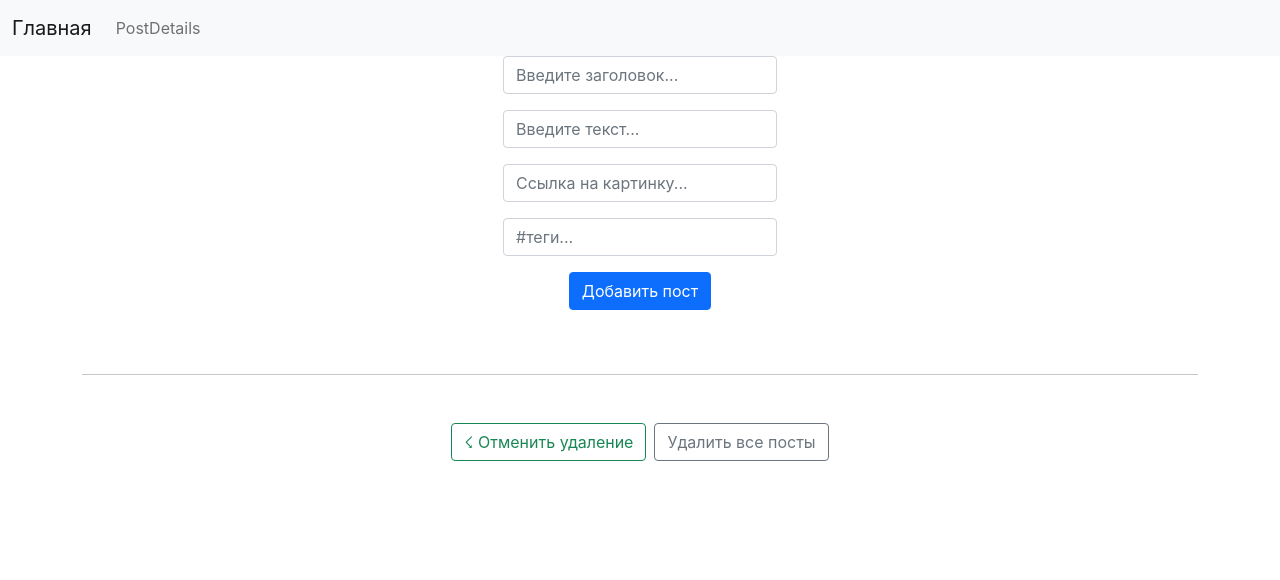
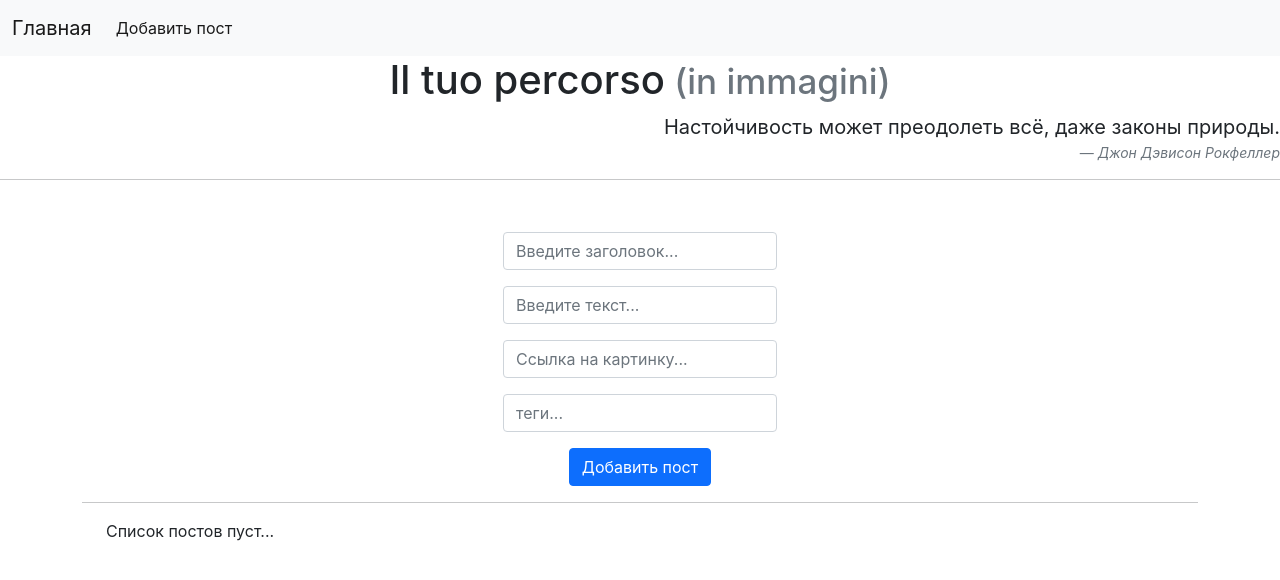
Before and after one commit to soledentro/blog_StudyProjectFin, a React (Create React App) app: page /addpost in a window 1280 px wide. Shown: the top 580 px of the page. Built offline with nearby package versions, Linux system fonts and the light colour scheme.

Commit message:
fix adding detail page

```diff
--- a/package.json
+++ b/package.json
@@ -11,6 +11,7 @@
     "react-dom": "^17.0.2",
     "react-router-dom": "^6.2.2",
     "react-scripts": "5.0.0",
+    "react-tooltip": "^4.2.21",
     "web-vitals": "^2.1.4"
   },
   "scripts": {
--- a/src/App.jsx
+++ b/src/App.jsx
@@ -4,11 +4,11 @@ import {
   Routes,
   Route,
 } from "react-router-dom";
-import Footer from './components/Footer/Footer';
 import Header from './components/Header/Header';
 import Main from './components/Main/Main';
+import PostDetails from './components/Main/PostsList/PostDetails/PostDetails';
+import Form from './components/Main/Form/Form';
 import PostsListProvider from './contexts/PostsListContext';
-import PostDetails from './components/PostDetails/PostDetails';
 
 function App() {
 
@@ -18,12 +18,11 @@ function App() {
       <PostsListProvider>
         <Header />
         <div className="container py-5">
-          <hr />
           <Routes>
             <Route path="/" element={<Main />} />
-            <Route path="/post/:postId" element={<PostDetails />} />
+            <Route path="/post/:id" element={<PostDetails />} />
+            <Route path="addpost" element={<Form />} />
           </Routes>
-          <Footer />
         </div>
       </PostsListProvider>
     </BrowserRouter>
--- a/src/components/Header/Form/Form.jsx
+++ /dev/null
@@ -1,76 +0,0 @@
-import { useContext, useState } from "react";
-import { PostsListContext, } from "../../../contexts/PostsListContext";
-
-const Form = () => {
-
-  const [title, setTitle] = useState("")
-  const [text, setText] = useState("")
-  const [photo, setPhoto] = useState("")
-  const [tegs, setTegs] = useState("")
-  const { createPost } = useContext(PostsListContext)
-
-  const submitHandler = (e) => {
-    e.preventDefault()
-
-    if (text.length <= 1000 && title.trim() && text.trim() && photo.trim() && tegs.trim()) {
-      createPost(title, text, photo, tegs)
-      setTitle("")
-      setText("")
-      setPhoto("")
-      setTegs("")
-    } else {
-      alert("Вы не заполнили какое-то из полей или поле текста превышает 1000 знаков")
-    }
-  }
-
-  return (
-    <form onSubmit={submitHandler} className="d-flex flex-column align-items-center">
-      <div className="mb-3">
-        <input type="text"
-          value={title}
-          onChange={(e) => setTitle(e.target.value)}
-          name="title"
-          className="form-control"
-          id="titlepost"
-          placeholder="Введите заголовок..."
-        />
-      </div>
-      <div className="mb-3">
-        <input type="text"
-          value={text}
-          onChange={(e) => setText(e.target.value)}
-          name="text"
-          className="form-control"
-          id="textpost"
-          placeholder="Введите текст..."
-        />
-      </div>
-      <div className="mb-3">
-        <input type="text"
-          value={photo}
-          onChange={(e) => setPhoto(e.target.value)}
-          name="photo"
-          className="form-control"
-          id="photopost"
-          placeholder="Ссылка на картинку..."
-        />
-      </div>
-      <div className="mb-3">
-        <input type="text"
-          value={tegs}
-          onChange={(e) => setTegs(e.target.value)}
-          name="tegs"
-          className="form-control"
-          id="tegspost"
-          placeholder="#теги..."
-        />
-      </div>
-      <button type="submit"
-        className="btn btn-primary">
-        Добавить пост
-      </button>
-    </form>
-  )
-}
-
-export default Form
--- a/src/components/Header/Header.jsx
+++ b/src/components/Header/Header.jsx
@@ -1,8 +1,6 @@
 import { Link, NavLink } from "react-router-dom";
-import Form from "./Form/Form"
 
-
-const Header = ({ postId }) => {
+const Header = () => {
 
   return (
     <>
@@ -15,13 +13,23 @@ const Header = ({ postId }) => {
           <div className="collapse navbar-collapse" id="navbarNav">
             <ul className="navbar-nav">
               <li className="nav-item">
-                <NavLink className="nav-link" to={`/post/${postId}`}>PostDetails</NavLink>
+                <NavLink className="nav-link" to="addpost">Добавить пост</NavLink>
               </li>
             </ul>
           </div>
         </div>
       </nav>
-      <Form />
+      <h1 className="text-center">
+        Il tuo percorso
+        <small className="text-muted"> (in immagini)</small>
+      </h1>
+      <figure className="text-end">
+        <blockquote className="blockquote">
+          <p>Настойчивость может преодолеть всё, даже законы природы.</p>
+        </blockquote>
+        <figcaption className="blockquote-footer"><cite title="Source Title">Джон Дэвисон Рокфеллер</cite></figcaption>
+      </figure>
+      <hr className="my-1" />
     </>
   )
 }
--- a/src/components/Footer/Footer.jsx
+++ b/src/components/Main/DeletePosts/DeletePosts.jsx
@@ -1,8 +1,8 @@
 import { useContext } from "react";
-import { PostsListContext } from "../../contexts/PostsListContext";
+import { PostsListContext } from "../../../contexts/PostsListContext";
 
 
-const Footer = () => {
+const DeletePosts = () => {
 
   const { clearAllPosts, returnToPrevState } = useContext(PostsListContext)
 
@@ -17,4 +17,4 @@ const Footer = () => {
   )
 }
 
-export default Footer
+export default DeletePosts
--- /dev/null
+++ b/src/components/Main/Form/Form.jsx
@@ -0,0 +1,81 @@
+import { useContext, useState } from "react";
+import { PostsListContext, } from "../../../contexts/PostsListContext";
+import PostsList from "../PostsList/PostsList";
+
+const Form = () => {
+
+  const [title, setTitle] = useState("")
+  const [text, setText] = useState("")
+  const [photo, setPhoto] = useState("")
+  const [tegs, setTegs] = useState("")
+  const { createPost } = useContext(PostsListContext)
+
+  const submitHandler = (e) => {
+    e.preventDefault()
+
+    if (text.length <= 1000 && title.trim() && text.trim() && photo.trim() && tegs.trim()) {
+      createPost(title, text, photo, tegs)
+      setTitle("")
+      setText("")
+      setPhoto("")
+      setTegs("")
+    } else {
+      alert("Вы не заполнили какое-то из полей или поле текста превышает 1000 знаков")
+    }
+  }
+
+  return (
+    <>
+      <form onSubmit={submitHandler} className="d-flex flex-column align-items-center">
+        <div className="mb-3">
+          <input type="text"
+            value={title}
+            onChange={(e) => setTitle(e.target.value)}
+            name="title"
+            className="form-control"
+            id="titlepost"
+            placeholder="Введите заголовок..."
+          />
+        </div>
+        <div className="mb-3">
+          <input type="text"
+            value={text}
+            onChange={(e) => setText(e.target.value)}
+            name="text"
+            className="form-control"
+            id="textpost"
+            placeholder="Введите текст..."
+          />
+        </div>
+        <div className="mb-3">
+          <input type="text"
+            value={photo}
+            onChange={(e) => setPhoto(e.target.value)}
+            name="photo"
+            className="form-control"
+            id="photopost"
+            placeholder="Ссылка на картинку..."
+          />
+        </div>
+        <div className="mb-3">
+          <input type="text"
+            value={tegs}
+            onChange={(e) => setTegs(e.target.value)}
+            name="tegs"
+            className="form-control"
+            id="tegspost"
+            placeholder="теги..."
+          />
+        </div>
+        <button type="submit"
+          className="btn btn-primary">
+          Добавить пост
+        </button>
+      </form>
+      <hr />
+      <PostsList />
+    </>
+  )
+}
+
+export default Form
--- a/src/components/Main/Main.jsx
+++ b/src/components/Main/Main.jsx
@@ -1,9 +1,16 @@
+import DeletePosts from "./DeletePosts/DeletePosts";
 import PostsList from "./PostsList/PostsList";
 
 const Main = () => {
 
 
-  return <PostsList />
+  return (
+    <>
+      <PostsList />
+      <DeletePosts />
+    </>
+
+  )
 }
 
 
--- /dev/null
+++ b/src/components/Main/PostsList/PostDetails/PostDetails.jsx
@@ -0,0 +1,47 @@
+import { useContext } from "react"
+import { useNavigate, useParams } from "react-router-dom"
+import ReactTooltip from "react-tooltip"
+import { PostsListContext } from "../../../../contexts/PostsListContext"
+
+
+
+const PostDetails = ({ deleteHandler }) => {
+
+    const { posts } = useContext(PostsListContext)
+    const { id } = useParams()
+    const navigate = useNavigate()
+
+    const postForClient = posts.find((post) => post.id === +id)
+
+
+
+    return (
+
+        <div className="container d-flex justify-context-center" style={{ width: '24rem' }}>
+            <div className="card d-flex justify-context-center" >
+                <img src={postForClient.photo} className="card-img-top" width="auto" height="auto" alt="..." />
+                <div className="card-body outline-y">
+                    <h5 className="card-title">{postForClient.title}</h5>
+                    <p className="card-text">{postForClient.text}</p>
+                    <p className="card-text text-muted">#{postForClient.tegs}</p>
+                    <div className="d-grid gap-2 d-md-block">
+                        <button data-tip data-for="back" onClick={() => { navigate(-1) }} type="button" className="btn btn-outline-secondary"><svg xmlns="http://www.w3.org/2000/svg" width="16" height="16" fill="currentColor" class="bi bi-arrow-left" viewBox="0 0 16 16">
+                            <path fill-rule="evenodd" d="M15 8a.5.5 0 0 0-.5-.5H2.707l3.147-3.146a.5.5 0 1 0-.708-.708l-4 4a.5.5 0 0 0 0 .708l4 4a.5.5 0 0 0 .708-.708L2.707 8.5H14.5A.5.5 0 0 0 15 8z" />
+                        </svg></button>
+                        <ReactTooltip id="back">
+                            <span>Назад</span>
+                        </ReactTooltip>
+                        <button data-tip data-for="edit" onClick={deleteHandler} type="button" className="btn btn-outline-primary mx-1"><svg xmlns="http://www.w3.org/2000/svg" width="16" height="16" fill="currentColor" class="bi bi-pencil" viewBox="0 0 16 16">
+                            <path d="M12.146.146a.5.5 0 0 1 .708 0l3 3a.5.5 0 0 1 0 .708l-10 10a.5.5 0 0 1-.168.11l-5 2a.5.5 0 0 1-.65-.65l2-5a.5.5 0 0 1 .11-.168l10-10zM11.207 2.5 13.5 4.793 14.793 3.5 12.5 1.207 11.207 2.5zm1.586 3L10.5 3.207 4 9.707V10h.5a.5.5 0 0 1 .5.5v.5h.5a.5.5 0 0 1 .5.5v.5h.293l6.5-6.5zm-9.761 5.175-.106.106-1.528 3.821 3.821-1.528.106-.106A.5.5 0 0 1 5 12.5V12h-.5a.5.5 0 0 1-.5-.5V11h-.5a.5.5 0 0 1-.468-.325z" />
+                        </svg></button>
+                        <ReactTooltip id="edit">
+                            <span>Редактировать</span>
+                        </ReactTooltip>
+                    </div>
+                </div>
+            </div>
+        </div>
+    )
+}
+
+export default PostDetails
--- a/src/components/PostDetails/PostDetails.jsx
+++ /dev/null
@@ -1,28 +0,0 @@
-import { useState } from "react"
-import { NavLink, useParams } from "react-router-dom"
-
-
-const PostDetails = ({ posts, id, title, text, photo, tegs, liked, deleteHandler, likedHandler }) => {
-    const { postId } = useParams()
-    const [post, setPost] = useState()
-
-    const dataForClient = posts.find((post) => postId === post.id)
-    setPost(dataForClient)
-
-    return (
-        <div className="p-2 flex-fill bd-highlight mb-3" style={{ width: '18rem' }}>
-            <img src={photo} className="card-img-top" width="auto" height="auto" alt="..." />
-            <div className="card-body outline-y">
-                <h5 className="card-title">{title}</h5>
-                <p className="card-text">{text} <NavLink className="nav-link" to={`/post/${id}`}>>>></NavLink></p>
-                <p className="card-text text-muted">{tegs}</p>
-                <div className="d-grid gap-0.2 d-md-flex justify-content-md-end">
-                    <button onClick={likedHandler} type="button" className={`btn btn-${liked ? "danger" : "outline-danger"} mx-1`}>♡</button>
-                    <button onClick={deleteHandler} type="button" className="btn btn-outline-secondary mx-1">🗶</button>
-                </div>
-            </div>
-        </div>
-    )
-}
-
-export default PostDetails
```
Also changed, not shown: src/components/Main/PostsList/PostItem/PostItem.jsx (+9 -3 lines), 1 other file (tests, documents, lock files or other folders).
